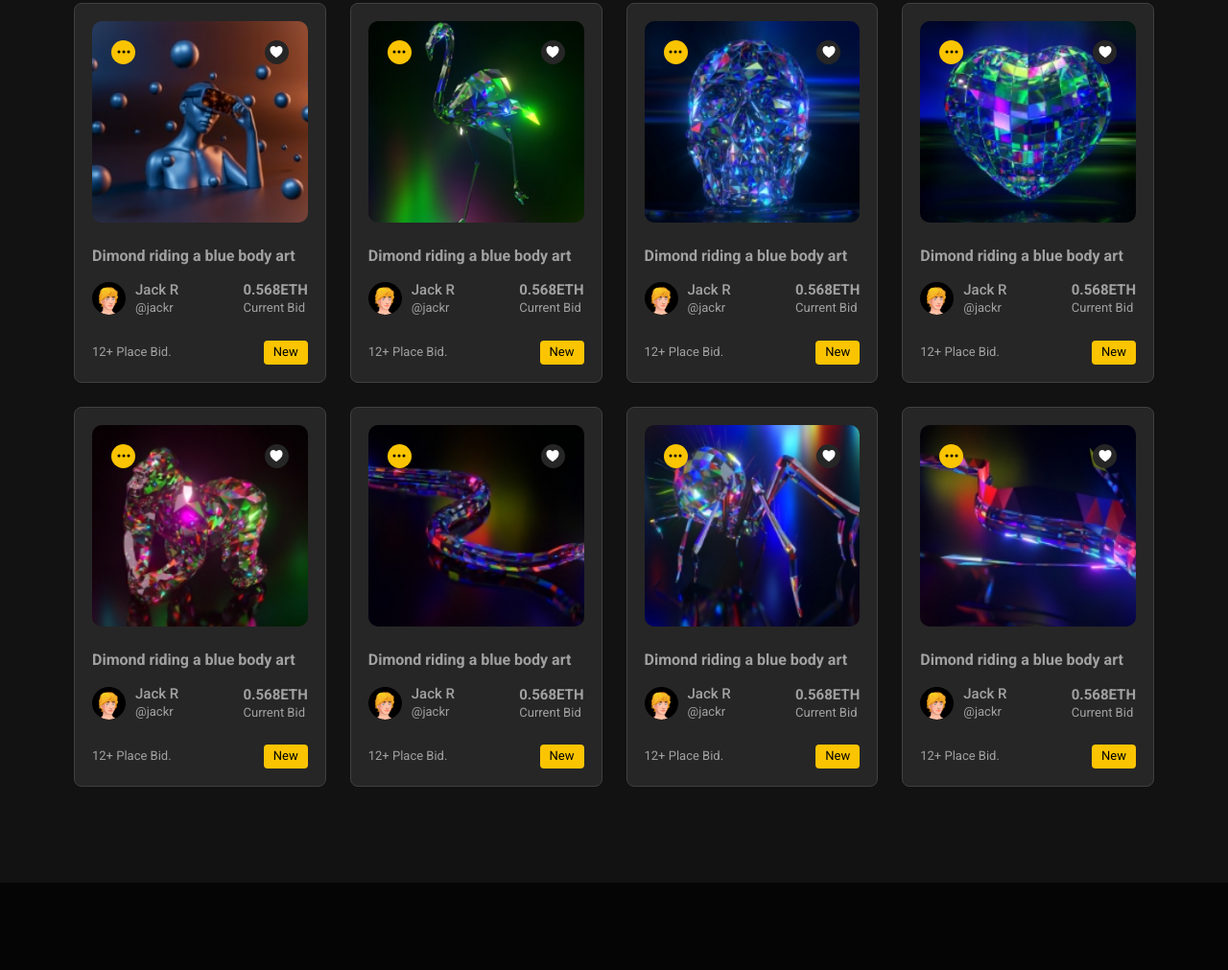
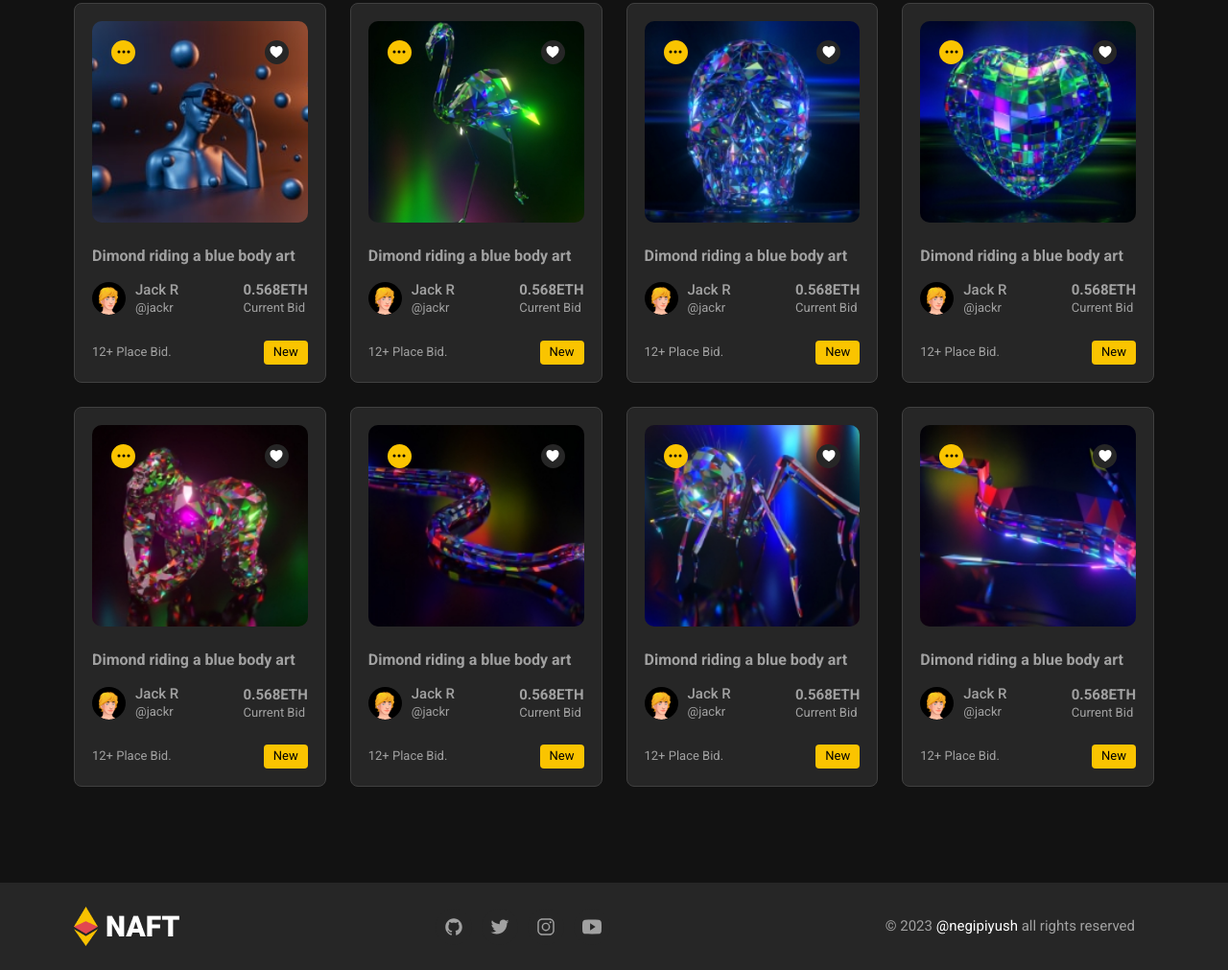
Before and after one commit to PIYUSH1525/BUS-SERVICE, a plain HTML site: page overall.html in a window 1280 px wide. Shown: the part 300-1311 px from the top of the page at 96% size. Before the commit the page ends 1220 px from the top, so only its background shows below. Drawn offline with nearby package versions, Linux system fonts and the light colour scheme.

Commit message:
Indexing all

```diff
--- a/overall.html
+++ b/overall.html
@@ -626,7 +626,48 @@
   <!--
     - #FOOTER
   -->
+  <footer>
+    <div class="footer-bottom">
+      <div class="container">
 
+        <a href="#" class="logo">
+          <img src="./assets/images/logo.png" alt="NAFT logo">
+        </a>
+       <ul class="social-list">
+
+          <li>
+            <a href="https://github.com/PIYUSH1525" class="social-link">
+              <ion-icon name="logo-github"></ion-icon>
+            </a>
+          </li>
+
+          <li>
+            <a href="" class="social-link">
+              <ion-icon name="logo-twitter"></ion-icon>
+            </a>
+          </li>
+
+          <li>
+            <a href="" class="social-link">
+              <ion-icon name="logo-instagram"></ion-icon>
+            </a>
+          </li>
+
+          <li>
+            <a href="" class="social-link">
+              <ion-icon name="logo-youtube"></ion-icon>
+            </a>
+          </li>
+
+        </ul>
+
+        <p class="copyright">
+          &copy; 2023 <a href="">@negipiyush</a> all rights reserved
+        </p>
+      </div>
+    </div>
+
+  </footer>
 
   <!--
     - #GO TO TOP
```
